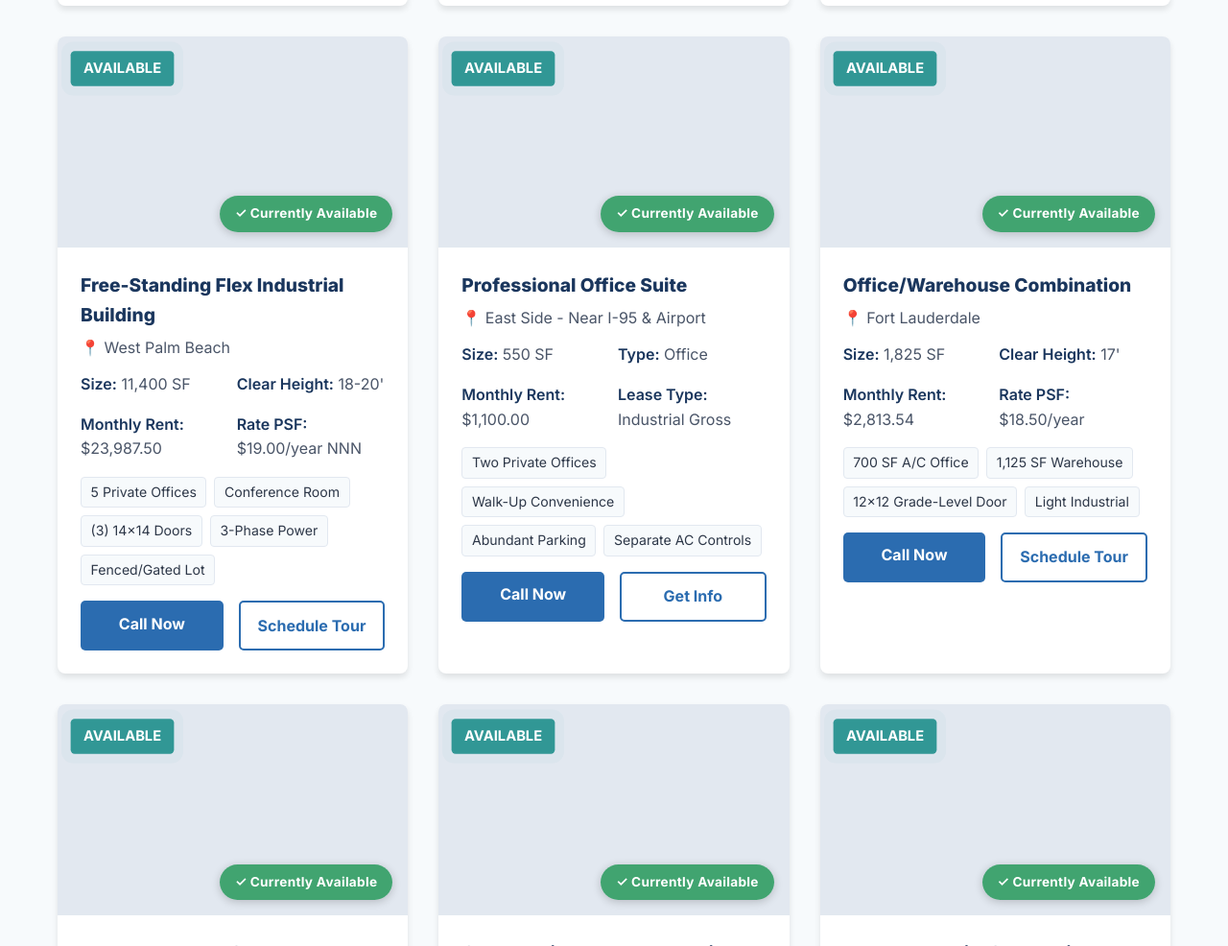
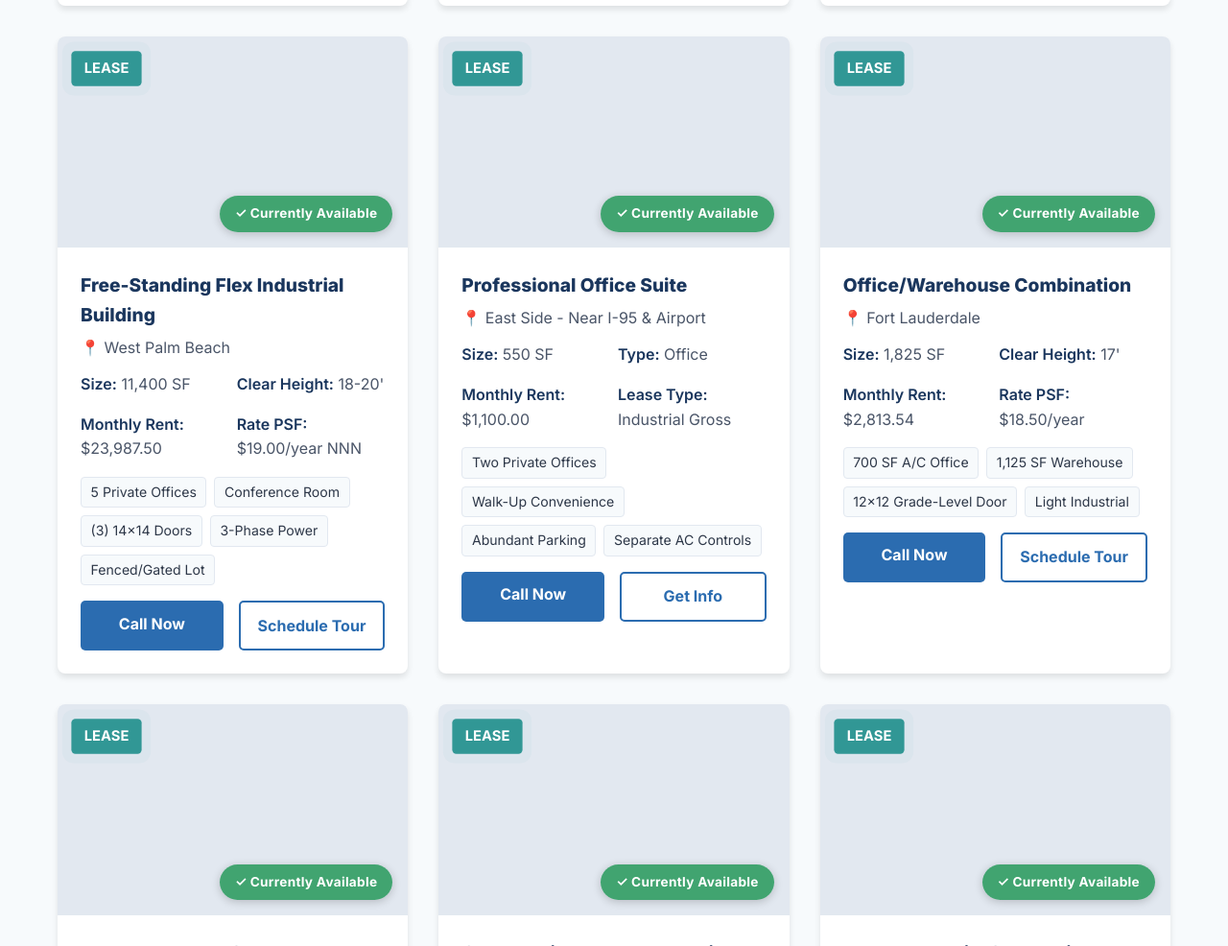
Before and after one commit to ZacharyVorsteg/Real-estate-HTML, a plain HTML site: page index.html in a window 1280 px wide. Shown: the part 1740-2726 px from the top of the page at 96% size. Drawn offline with Linux system fonts and the light colour scheme.

Commit message:
Update index.html

```diff
--- a/index.html
+++ b/index.html
@@ -1325,7 +1325,7 @@
         <!-- Property 2 -->
         <div class="property-card">
           <div class="property-image" style="background-image: url('property2.jpg');">
-            <div class="property-badge">AVAILABLE</div>
+            <div class="property-badge">LEASE</div>
             <div class="availability-badge">✓ Currently Available</div>
           </div>
           <div class="property-details">
@@ -1355,7 +1355,7 @@
         <!-- Property 3 -->
         <div class="property-card">
           <div class="property-image" style="background-image: url('property3.jpg');">
-            <div class="property-badge">AVAILABLE</div>
+            <div class="property-badge">LEASE</div>
             <div class="availability-badge">✓ Currently Available</div>
           </div>
           <div class="property-details">
@@ -1384,7 +1384,7 @@
         <!-- Property 4 -->
         <div class="property-card">
           <div class="property-image" style="background-image: url('property4.jpg');">
-            <div class="property-badge">AVAILABLE</div>
+            <div class="property-badge">LEASE</div>
             <div class="availability-badge">✓ Currently Available</div>
           </div>
           <div class="property-details">
@@ -1415,7 +1415,7 @@
         <!-- Property 5 -->
         <div class="property-card">
           <div class="property-image" style="background-image: url('property5.jpg');">
-            <div class="property-badge">AVAILABLE</div>
+            <div class="property-badge">LEASE</div>
             <div class="availability-badge">✓ Currently Available</div>
           </div>
           <div class="property-details">
@@ -1445,7 +1445,7 @@
         <!-- Property 6 -->
         <div class="property-card">
           <div class="property-image" style="background-image: url('property6.jpg');">
-            <div class="property-badge">AVAILABLE</div>
+            <div class="property-badge">LEASE</div>
             <div class="availability-badge">✓ Currently Available</div>
           </div>
           <div class="property-details">
@@ -1475,7 +1475,7 @@
         <!-- Property 7 -->
         <div class="property-card">
           <div class="property-image" style="background-image: url('property7.jpg');">
-            <div class="property-badge">AVAILABLE</div>
+            <div class="property-badge">LEASE</div>
             <div class="availability-badge">✓ Currently Available</div>
           </div>
           <div class="property-details">
@@ -1505,7 +1505,7 @@
         <!-- Property 8 -->
         <div class="property-card">
           <div class="property-image" style="background-image: url('property8.jpg');">
-            <div class="property-badge">AVAILABLE</div>
+            <div class="property-badge">LEASE</div>
             <div class="availability-badge">✓ Currently Available</div>
           </div>
           <div class="property-details">
@@ -1535,7 +1535,7 @@
         <!-- Property 9 -->
         <div class="property-card">
           <div class="property-image" style="background-image: url('property9.jpg');">
-            <div class="property-badge">AVAILABLE</div>
+            <div class="property-badge">LEASE</div>
             <div class="availability-badge">✓ Currently Available</div>
           </div>
           <div class="property-details">
```
